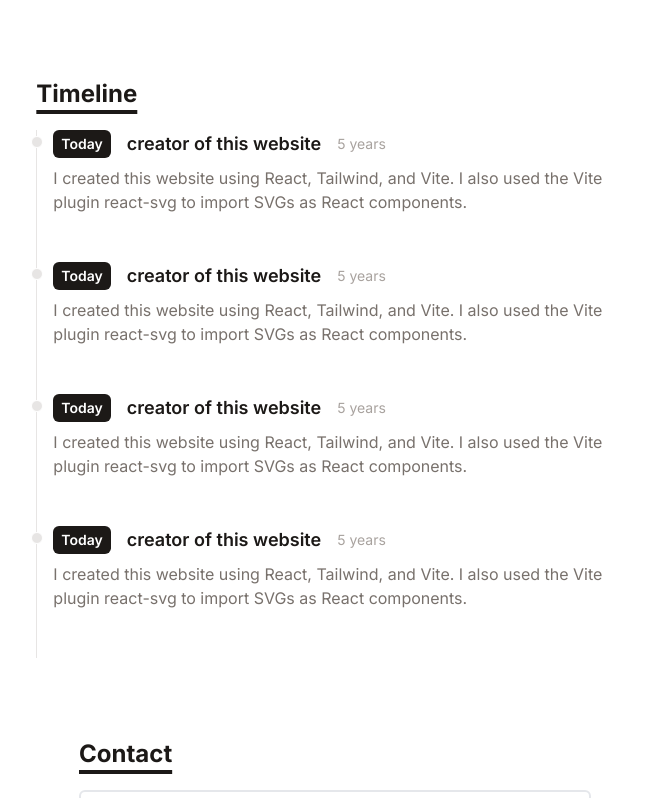
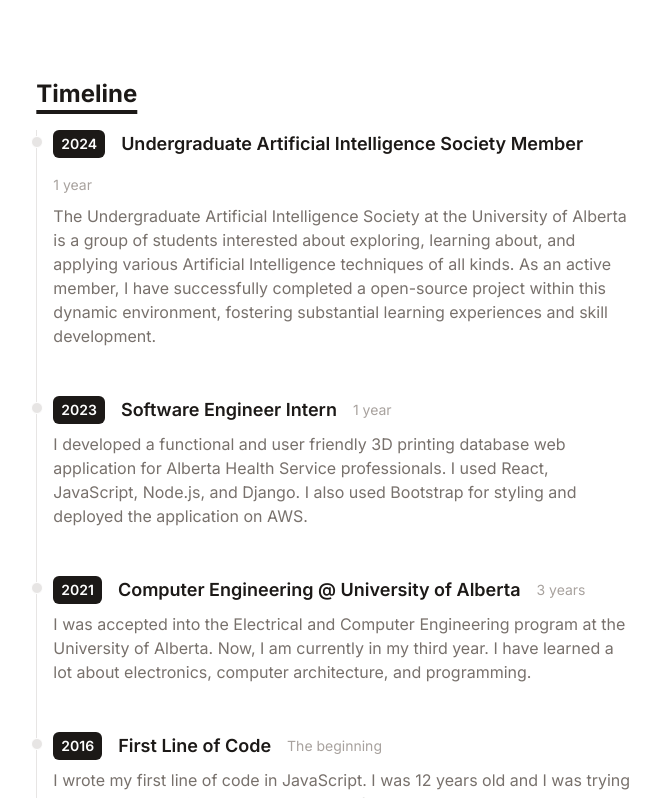
Before and after one commit to thewillydoo/portfolio-website, a React (Vite) app in the folder minimal-portfolio/: page / in a window 1280 px wide. Shown: the part 722-1520 px from the top of the page, without its empty margins (305-965 px from the left). Built offline with nearby package versions, Linux system fonts and the light colour scheme.

Commit message:
timeline changes

```diff
--- a/minimal-portfolio/src/data/timeline.js
+++ b/minimal-portfolio/src/data/timeline.js
@@ -1,30 +1,30 @@
 export default [
   {
-    year: "Today",
-    title: "creator of this website",
-    duration: "5 years",
+    year: "2024",
+    title: "Undergraduate Artificial Intelligence Society Member",
+    duration: "1 year",
     details:
-      "I created this website using React, Tailwind, and Vite. I also used the Vite plugin react-svg to import SVGs as React components.",
+      "The Undergraduate Artificial Intelligence Society at the University of Alberta is a group of students interested about exploring, learning about, and applying various Artificial Intelligence techniques of all kinds. As an active member, I have successfully completed a open-source project within this dynamic environment, fostering substantial learning experiences and skill development.",
   },
   {
-    year: "Today",
-    title: "creator of this website",
-    duration: "5 years",
+    year: "2023",
+    title: "Software Engineer Intern",
+    duration: "1 year",
     details:
-      "I created this website using React, Tailwind, and Vite. I also used the Vite plugin react-svg to import SVGs as React components.",
+      "I developed a functional and user friendly 3D printing database web application for Alberta Health Service professionals. I used React, JavaScript, Node.js, and Django. I also used Bootstrap for styling and deployed the application on AWS.",
   },
   {
-    year: "Today",
-    title: "creator of this website",
-    duration: "5 years",
+    year: "2021",
+    title: "Computer Engineering @ University of Alberta",
+    duration: "3 years",
     details:
-      "I created this website using React, Tailwind, and Vite. I also used the Vite plugin react-svg to import SVGs as React components.",
+      "I was accepted into the Electrical and Computer Engineering program at the University of Alberta. Now, I am currently in my third year. I have learned a lot about electronics, computer architecture, and programming.",
   },
   {
-    year: "Today",
-    title: "creator of this website",
-    duration: "5 years",
+    year: "2016",
+    title: "First Line of Code",
+    duration: "The beginning",
     details:
-      "I created this website using React, Tailwind, and Vite. I also used the Vite plugin react-svg to import SVGs as React components.",
+      "I wrote my first line of code in JavaScript. I was 12 years old and I was trying to automate a boring task. I was hooked from that moment on.",
   },
 ];
```
